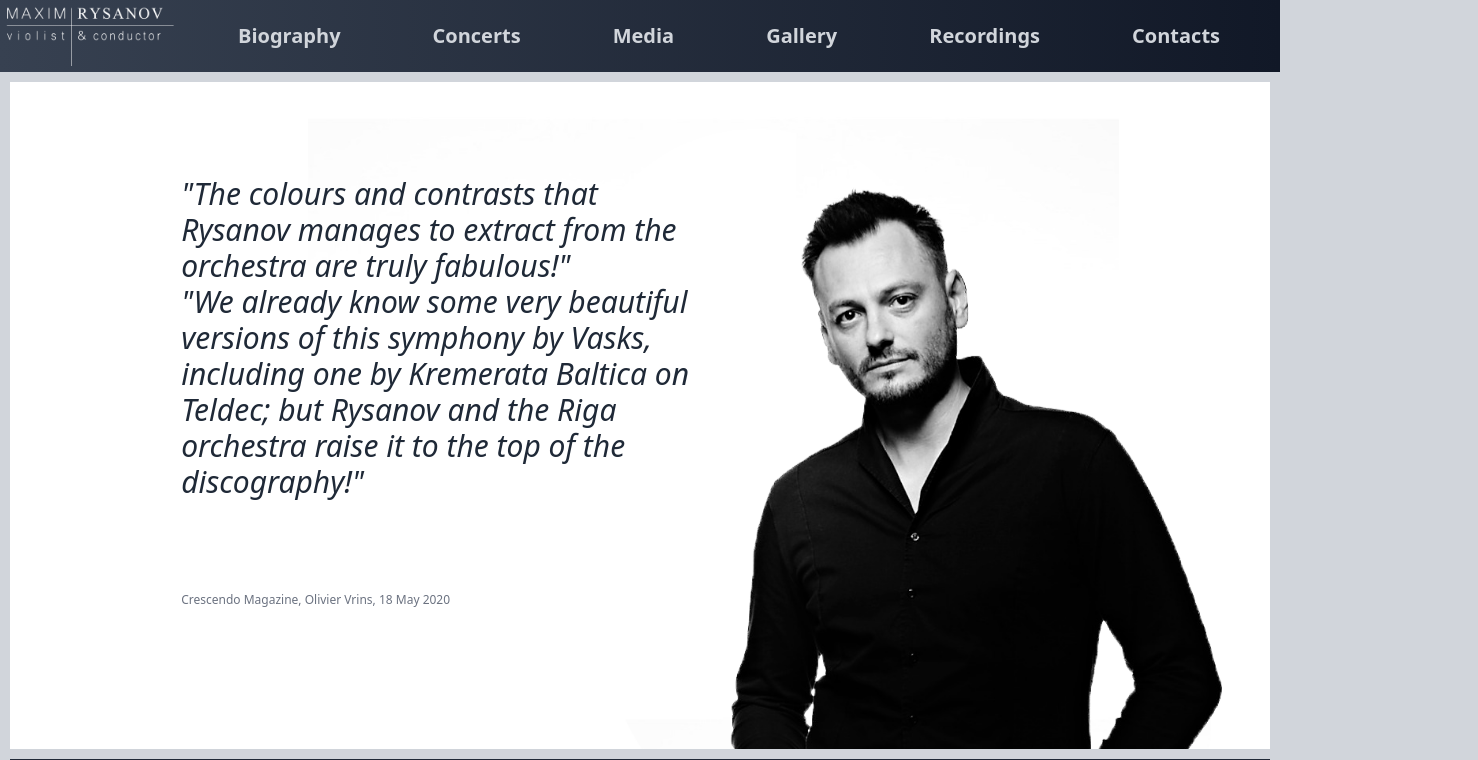
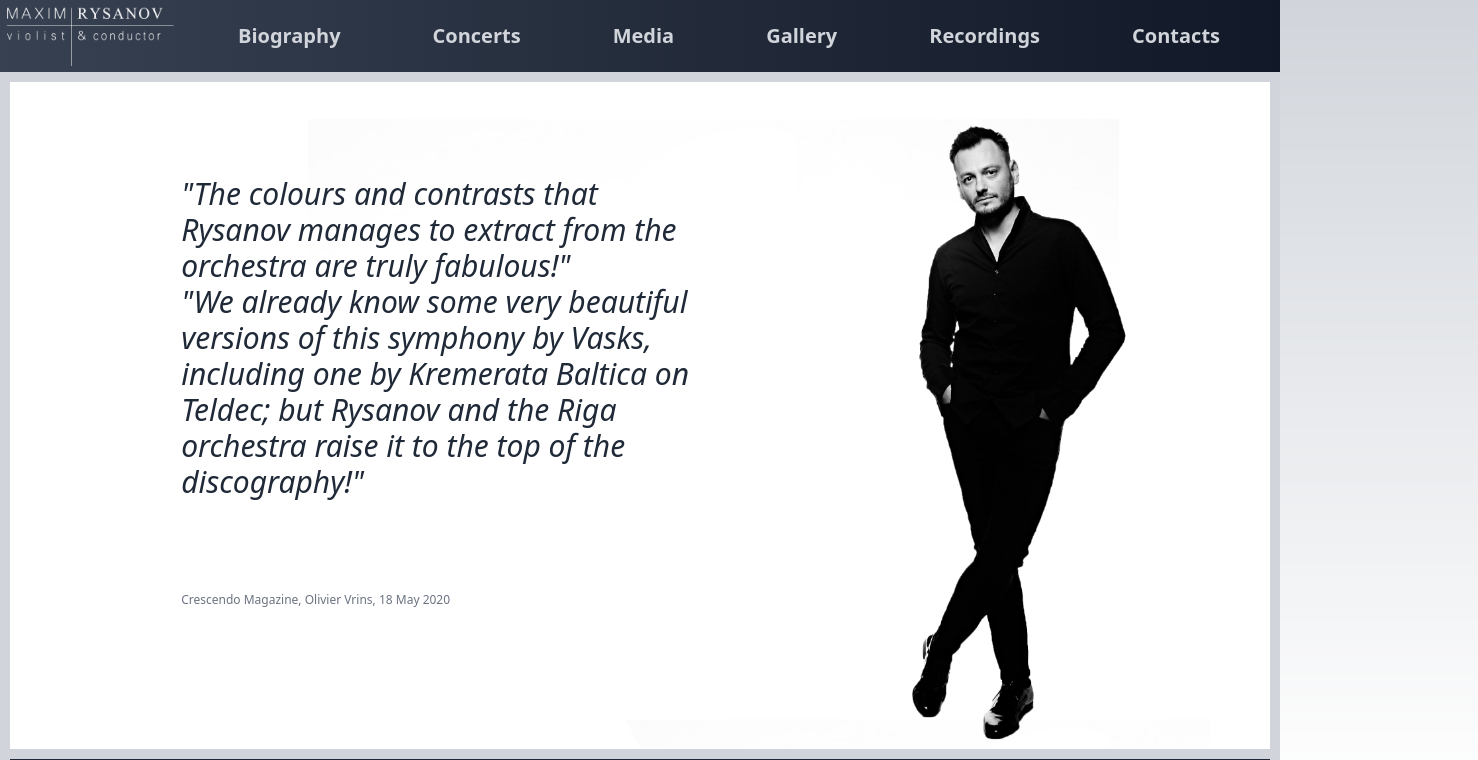
Before and after one commit to vladyslavt97/Maxim-Rysanov, a Next.js app: page / in a window 1280 px wide. Shown: the top 760 px of the page, 1478 px wide, since content can reach past the window. Built offline with nearby package versions, Linux system fonts and the light colour scheme.

Commit message:
Home page object-cover

```diff
--- a/components/HomePage.tsx
+++ b/components/HomePage.tsx
@@ -31,7 +31,7 @@ export default function HomePage({}: Props) {
         id="home"
         >
             {/* <Image src='/homebg.png' alt="image" width={1000} height={1000} className='absolute right-0 object-fit w-full top-[5%]'/> */}
-            <Image src='/homemr.png' alt="image" width={1000} height={1000} className='absolute -right-2 object-fit w-[90%] top-0'/>
+            <Image src='/homemr.png' alt="image" width={1000} height={1000} className='absolute -right-2 object-fit w-[90%] top-0 max-h-full object-contain md:-right-52'/>
         </motion.div>
     </div>
   )
```
